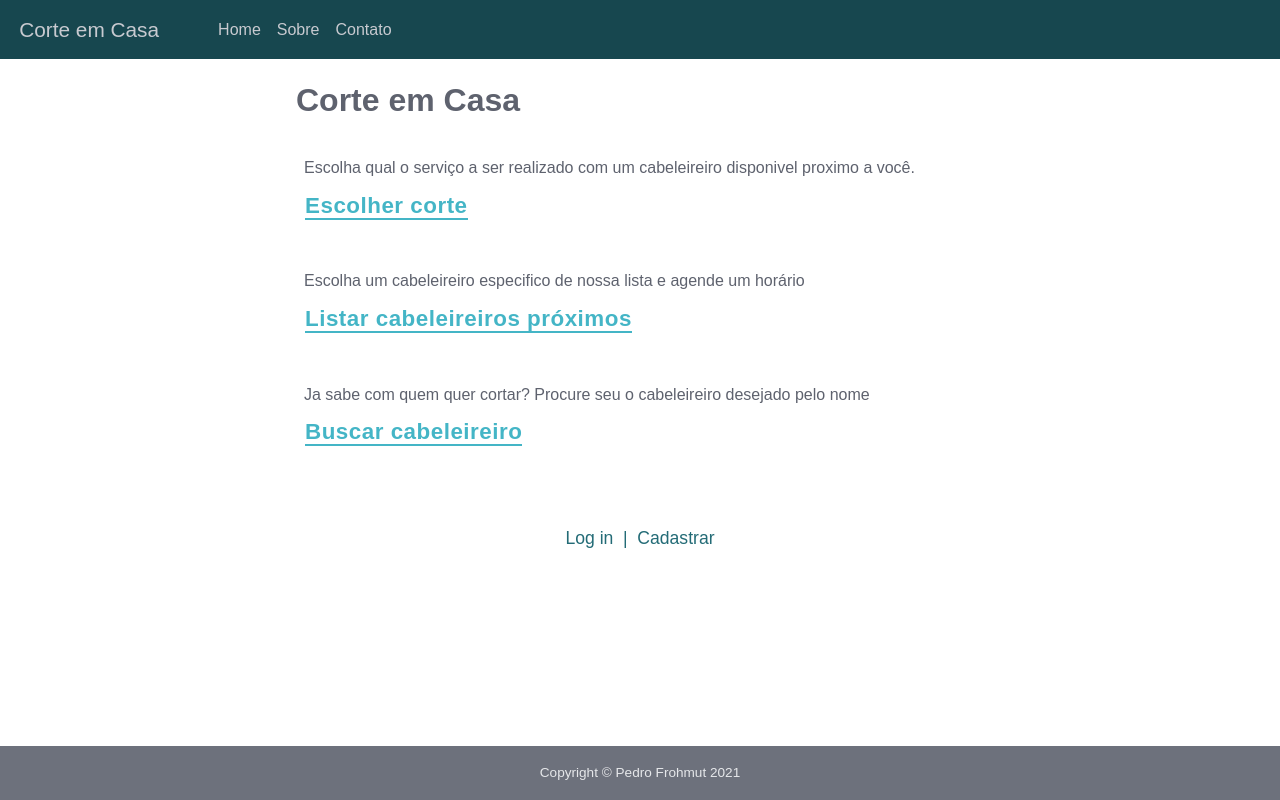
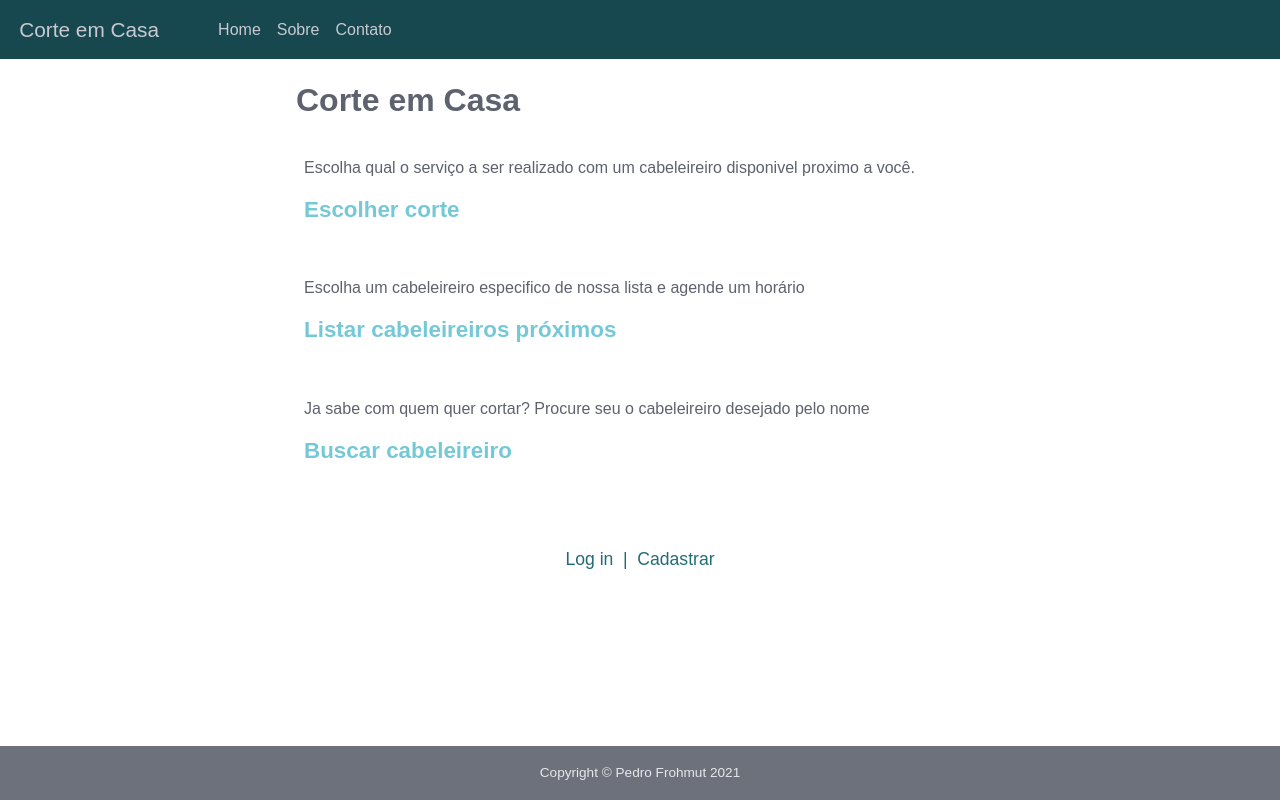
Before and after one commit to pedrofrohmut/corte-em-casa-site, a Next.js app: page / in a window 1280 px wide. Built offline with nearby package versions, Linux system fonts and the light colour scheme.

Commit message:
Home page buttons to links

```diff
--- a/pages/home/styles.js
+++ b/pages/home/styles.js
@@ -1,6 +1,7 @@
 import styled from "styled-components"
 
 const StyledContainer = styled.div`
+  background-color: var(--fullWhite);
   color: var(--grey1);
   padding-top: 1rem;
 
@@ -24,36 +25,59 @@ const StyledContainer = styled.div`
     padding: 0.2rem 0.5rem;
   }
 
-  button {
-    width: 100%;
+  a {
+    display: block;
+    text-align: center;
+    font-size: 1.2rem;
+    padding: 0.5rem 0;
     background-color: var(--mainBlue1);
     color: var(--fullWhite);
-    opacity: 0.95;
+    opacity: 0.9;
+    border: 0;
+    border-radius: 0.4rem;
+    outline: none;
+
+    &:hover,
+    &:focus {
+      background-color: var(--mainBlue3);
+    }
   }
 
   @media (min-width: 481px) {
-    button {
+    a {
+      display: inline-block;
+      padding: 0;
+      margin-left: 0.5rem;
+      position: relative;
+      text-align: left;
       background-color: transparent;
       color: var(--mainBlue1);
       font-weight: 600;
-      letter-spacing: 0.5px;
       font-size: 1.4rem;
-      padding: 0 0.5rem;
-      text-align: left;
+      outline: none;
+      opacity: 0.7;
+
+      &:hover,
+      &:focus {
+        opacity: 1;
+        background-color: transparent;
+      }
+
+      &:hover::after,
+      &:focus::after {
+        display: block;
+      }
     }
 
-    span {
-      position: relative;
-    }
-
-    button span::after {
+    a::after {
       content: "";
       position: absolute;
       top: 100%;
       left: 0;
-      height: 2px;
+      height: 3px;
       width: 100%;
       background-color: var(--mainBlue1);
+      display: none;
     }
   }
 
--- a/pages/index.js
+++ b/pages/index.js
@@ -13,38 +13,26 @@ const HomePage = () => (
           Escolha qual o serviço a ser realizado com um cabeleireiro disponivel
           proximo a você.
         </p>
-        <div className="button-container">
         <Link href={HREF.LISTAR_CORTES}>
-            <button>
-              <span>Escolher corte</span>
-            </button>
+          <a>Escolher corte</a>
         </Link>
-        </div>
       </div>
       <div className="content-block">
         <p>
           Escolha um cabeleireiro especifico de nossa lista e agende um horário
         </p>
-        <div className="button-container">
         <Link href={HREF.LISTAR_CABELEIREIROS}>
-            <button>
-              <span>Listar cabeleireiros próximos</span>
-            </button>
+          <a>Listar cabeleireiros próximos</a>
         </Link>
-        </div>
       </div>
       <div className="content-block">
         <p>
           Ja sabe com quem quer cortar? Procure seu o cabeleireiro desejado pelo
           nome
         </p>
-        <div className="button-container">
         <Link href={HREF.BUSCAR_CABELEIREIRO}>
-            <button>
-              <span>Buscar cabeleireiro</span>
-            </button>
+          <a>Buscar cabeleireiro</a>
         </Link>
-        </div>
       </div>
     </main>
     <Links>
```
Lines whose indentation alone changed are shown as unchanged.
